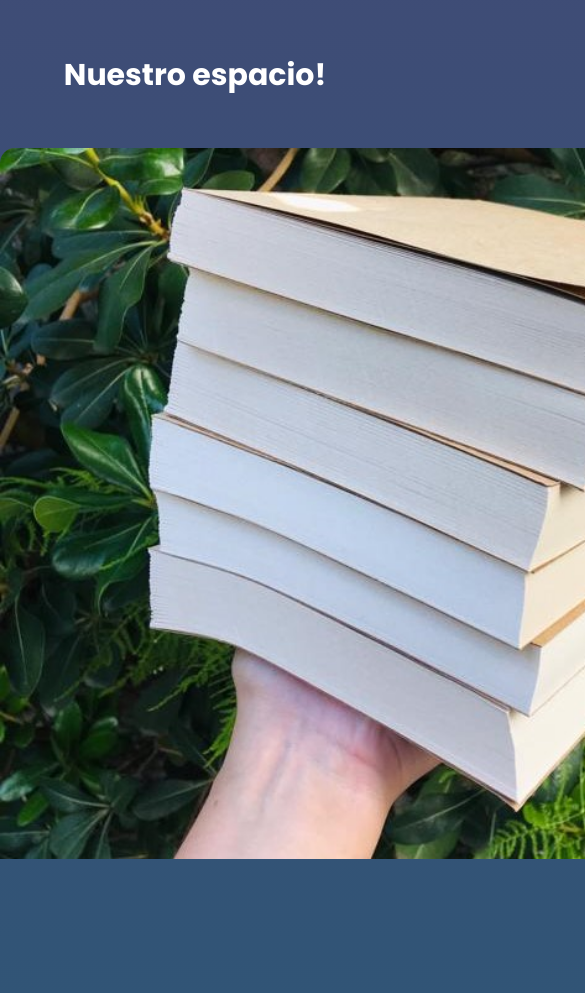
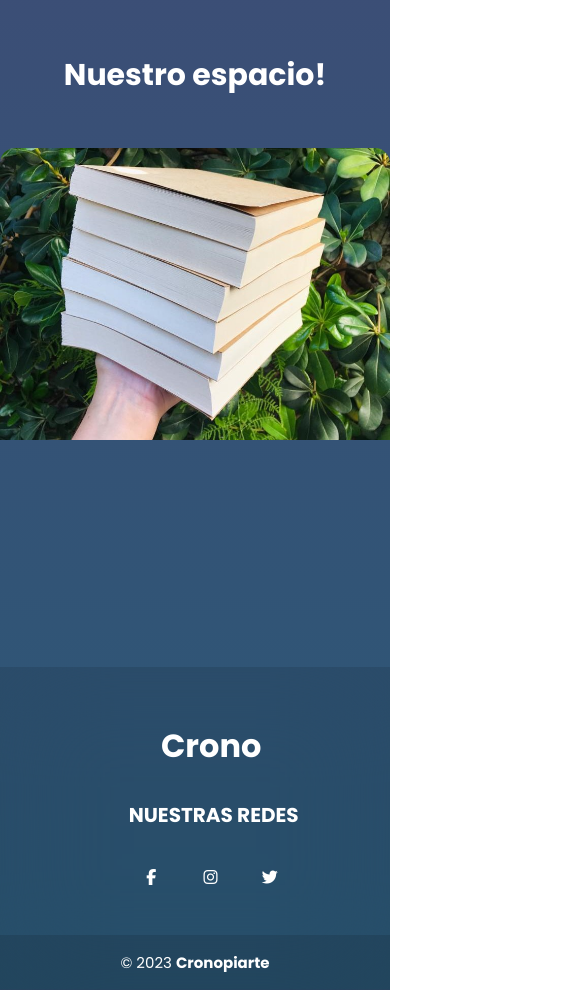
Before and after one commit to leanccruz/PF-CruzLeandro, a website: page pages/ubicacion.html in a window 390 px wide. Shown: the part 1161-2154 px from the top of the page, 585 px wide, since content can reach past the window. Drawn offline with nearby package versions, Linux system fonts and the light colour scheme.

Commit message:
intento de hacer el slider responsive

```diff
--- a/scss/layout/_mediaqueries.scss
+++ b/scss/layout/_mediaqueries.scss
@@ -92,7 +92,7 @@
 /* UBICACION RESPONSIVE */
 
 @media (max-width:991px) {
-    .slider-box {
+    .slider-frame {
         width: 100%;
     }
 }
```
Also changed, not shown: css/style.css.
